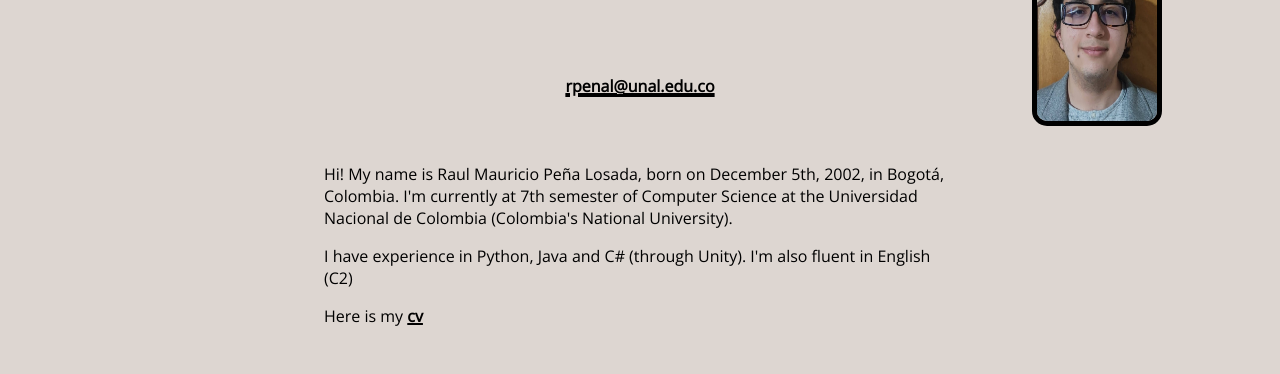
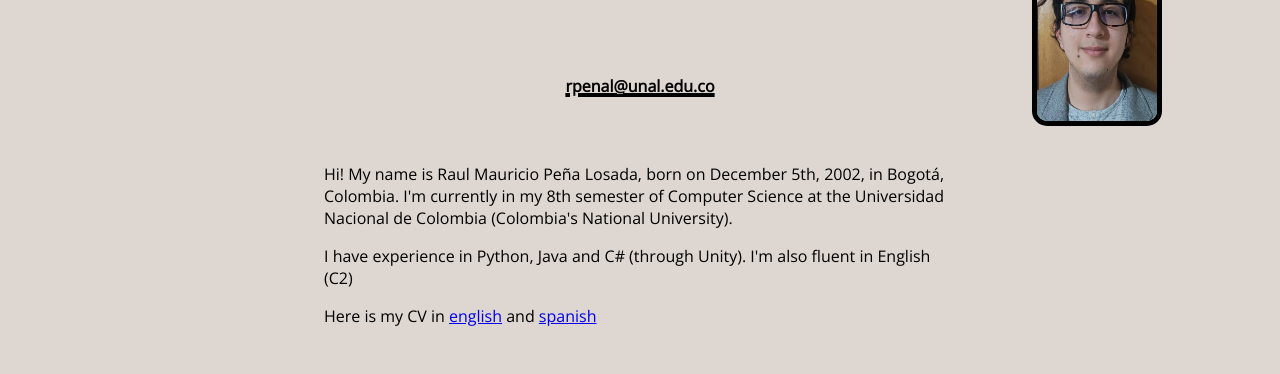
Before and after one commit to rpenal/rpenal.github.io, a plain HTML site: page index.html in a window 1280 px wide. Shown: the part 104-478 px from the top of the page. Drawn offline with nearby package versions, Linux system fonts and the light colour scheme.

Commit message:
Updated CV

```diff
--- a/index.html
+++ b/index.html
@@ -18,9 +18,9 @@
         <img id = "FrontFacingPhoto" src="Fotos\FrontFacing.jpg">
       </div>
       <div id = "IntroText">
-        <p>Hi! My name is Raul Mauricio Peña Losada, born on December 5th, 2002, in Bogotá, Colombia. I'm currently at 7th semester of Computer Science at the Universidad Nacional de Colombia (Colombia's National University).</p>
+        <p>Hi! My name is Raul Mauricio Peña Losada, born on December 5th, 2002, in Bogotá, Colombia. I'm currently in my 8th semester of Computer Science at the Universidad Nacional de Colombia (Colombia's National University).</p>
         <p>I have experience in Python, Java and C# (through Unity). I'm also fluent in English (C2)</p>
-        <p>Here is my <a id = "CVDocLink" href="https://drive.google.com/file/d/1kpydrrmj6ij-inBf4y0PO_Dsb5fCcLwQ/view?usp=sharing" target="_blank">cv</a></p>
+        <p>Here is my CV in <a id = "CVDocLinkENG" href="https://drive.google.com/file/d/1puQQ-jCidAVI55d_OXfpcouM5WwwCwi7/view?usp=sharing" target="_blank">english</a> and <a id = "CVDocLinkENG" href="https://drive.google.com/file/d/1m_mjTmhMBtpjFrAuRbn87bNIynNqCovS/view?usp=sharing" target="_blank">spanish</a></p>
       </div>
       <div class="Separator">
         <h1> My projects</h1>
```
Also changed, not shown: 1 other file.
